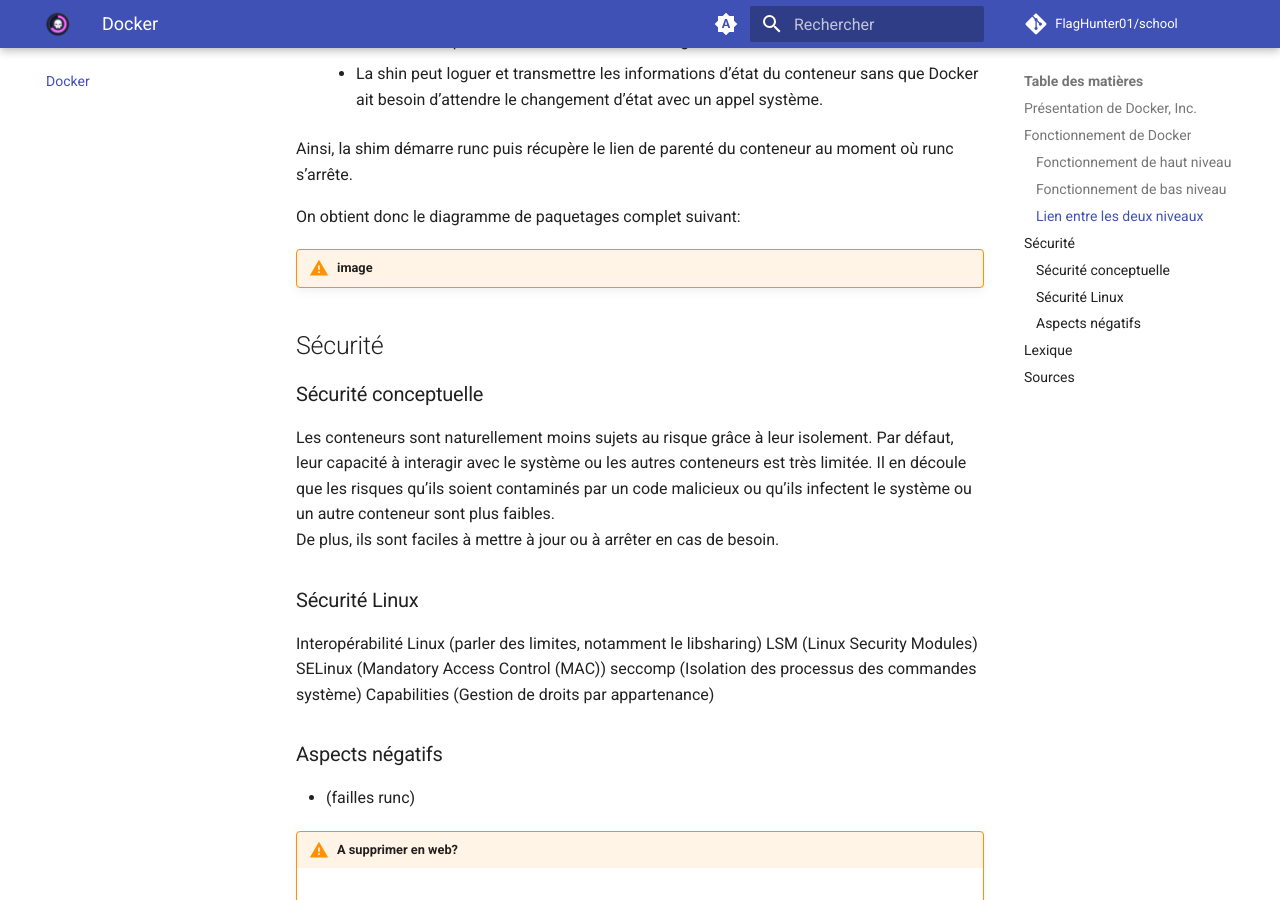
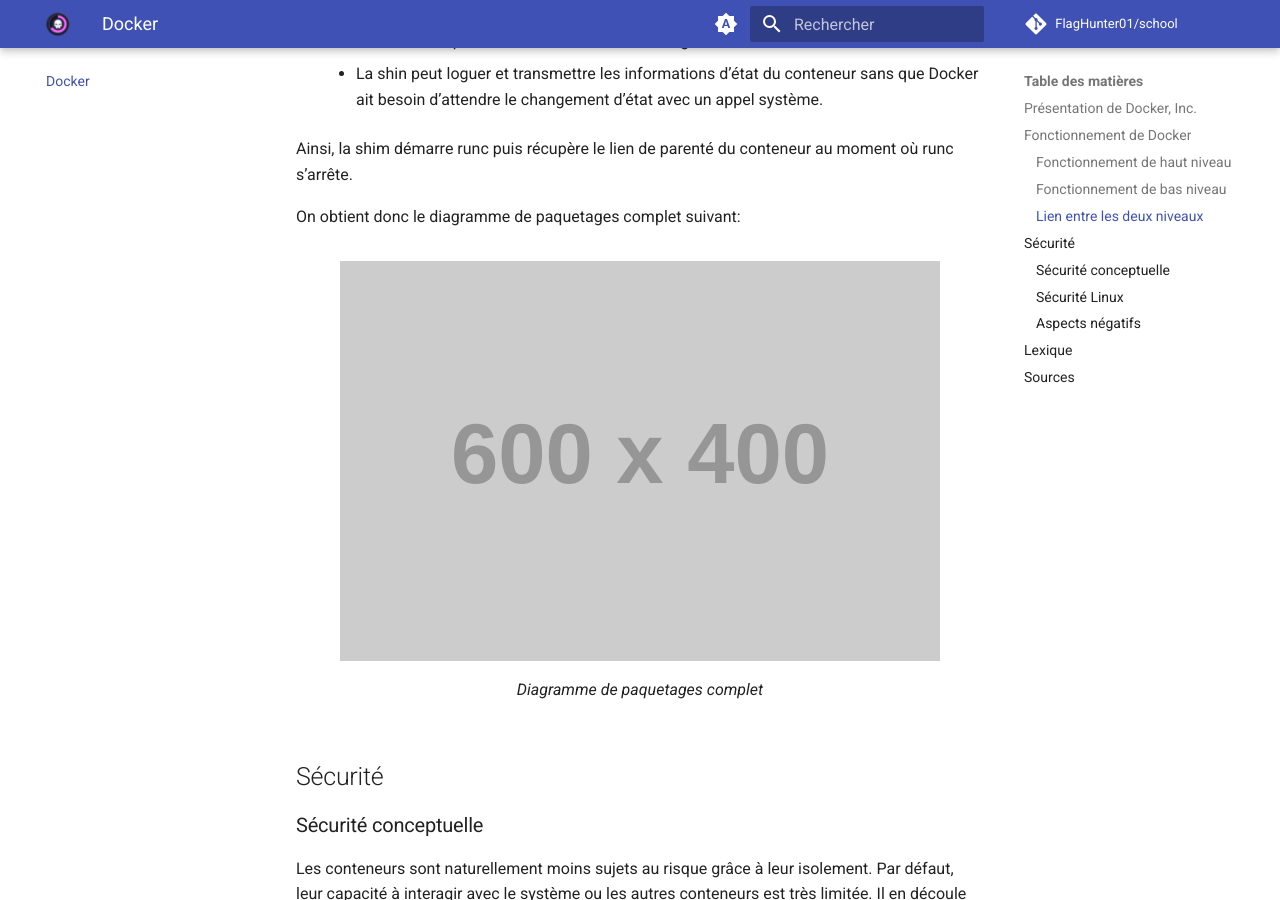
Before and after one commit to FlagHunter01/school, an MkDocs documentation site: the page built from docs/docker.md, in a window 1280 px wide and 900 px high, scrolled down 3018 px. Built offline with MkDocs 1.6.1 and Material for MkDocs 9.7.7, drawn with Linux system fonts in a browser that asks for light colours; comment, search, counter and statistics services are not loaded.

Commit message:
Test d'ajout d'image

```diff
--- a/docs/docker.md
+++ b/docs/docker.md
@@ -75,7 +75,10 @@ Ainsi, la shim démarre runc puis récupère le lien de parenté du conteneur au
 
 On obtient donc le diagramme de paquetages complet suivant:
 
-!!! warning "image"
+<figure markdown>
+  ![Image title](https://dummyimage.com/600x400/){ loading=lazy }
+  <figcaption>Diagramme de paquetages complet</figcaption>
+</figure>
 
 ## Sécurité
 
```
